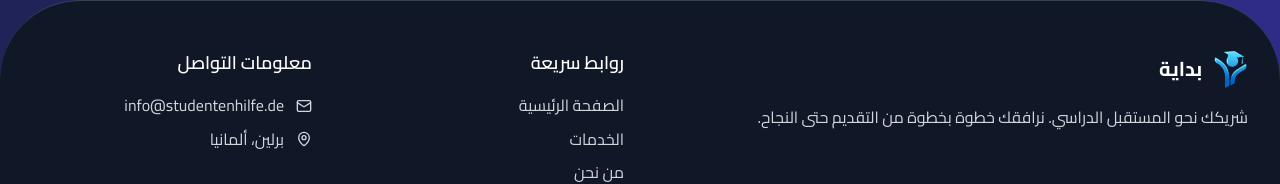
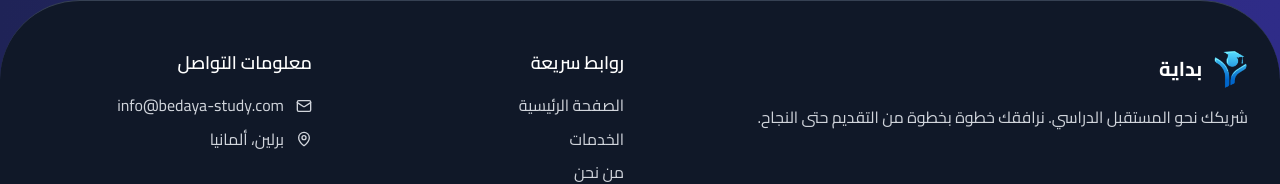
Before and after one commit to SoftEngineerJ/bedaya-frontend, a Next.js app: page / in a window 1280 px wide. Shown: the part 4871-5055 px from the top of the page. Built offline with nearby package versions, Linux system fonts and the light colour scheme.

Commit message:
Update all email addresses from studentenhilfe.de to bedaya-study.com

```diff
--- a/app/api/bookings/route.ts
+++ b/app/api/bookings/route.ts
@@ -88,7 +88,7 @@ async function sendConfirmationEmail(bookingData: any) {
 
           <div style="text-align: center; margin-top: 30px; padding: 20px; background: #1e293b; border-radius: 10px;">
             <p style="color: white; margin: 0;">هل لديك أسئلة؟ تواصل معنا مباشرة:</p>
-            <p style="color: #60a5fa; margin: 10px 0;">info@studentenhilfe.de</p>
+            <p style="color: #60a5fa; margin: 10px 0;">info@bedaya-study.com</p>
             <a href="https://wa.me/49123456789" style="background: #25d366; color: white; padding: 10px 20px; text-decoration: none; border-radius: 5px; display: inline-block;">WhatsApp</a>
           </div>
 
@@ -114,7 +114,7 @@ async function sendConfirmationEmail(bookingData: any) {
         - التواصل معك خلال 24 ساعة
         - تحديد موعد الاستشارة الأولى
 
-        info@studentenhilfe.de
+        info@bedaya-study.com
       `,
     };
 
@@ -139,7 +139,7 @@ async function sendConfirmationEmail(bookingData: any) {
 async function sendAdminNotification(bookingData: any) {
   try {
     const notification = {
-      to: "info@studentenhilfe.de", // Admin email
+      to: "info@bedaya-study.com", // Admin email
       subject: `طلب جديد: ${bookingData.desiredService} - ${bookingData.firstName} ${bookingData.lastName}`,
       html: `
         <div style="font-family: Arial, sans-serif; max-width: 600px; margin: 0 auto; padding: 20px;">
--- a/app/components/Footer.tsx
+++ b/app/components/Footer.tsx
@@ -74,7 +74,7 @@ const Footer = () => {
               <div className="space-y-2 text-gray-300">
                 <p className="flex items-center gap-3">
                   <Mail className="w-4 h-4" />
-                  info@studentenhilfe.de
+                  info@bedaya-study.com
                 </p>
                 <p className="flex items-center gap-3">
                   <MapPin className="w-4 h-4" />
--- a/app/contact/page.tsx
+++ b/app/contact/page.tsx
@@ -351,9 +351,7 @@ export default function Contact() {
                     <h3 className="text-lg font-semibold text-white mb-2">
                       البريد الإلكتروني
                     </h3>
-                    <p className="text-slate-300 mb-1">
-                      info@studentenhilfe.de
-                    </p>
+                    <p className="text-slate-300 mb-1">info@bedaya-study.com</p>
                     <p className="text-sm text-slate-400">
                       نرد على جميع الرسائل خلال 24 ساعة
                     </p>
--- a/app/contact/success.tsx
+++ b/app/contact/success.tsx
@@ -213,7 +213,7 @@ export default function ContactSuccess() {
               <div className="text-blue-400 font-semibold mb-2">
                 البريد الإلكتروني
               </div>
-              <div className="text-white text-xl">info@studentenhilfe.de</div>
+              <div className="text-white text-xl">info@bedaya-study.com</div>
             </div>
           </div>
 
--- a/app/contact/success/page.tsx
+++ b/app/contact/success/page.tsx
@@ -202,7 +202,7 @@ export default function ContactSuccess() {
               <div className="text-blue-400 font-semibold mb-2">
                 البريد الإلكتروني
               </div>
-              <div className="text-white text-xl">info@studentenhilfe.de</div>
+              <div className="text-white text-xl">info@bedaya-study.com</div>
             </div>
           </div>
 
--- a/app/thank-you/page.tsx
+++ b/app/thank-you/page.tsx
@@ -218,7 +218,7 @@ export default function ThankYou() {
                   للاستفسارات المفصلة
                 </p>
                 <UiButton
-                  href="mailto:info@studentenhilfe.de"
+                  href="mailto:info@bedaya-study.com"
                   size="sm"
                   className="w-full cursor-pointer"
                 >
```
